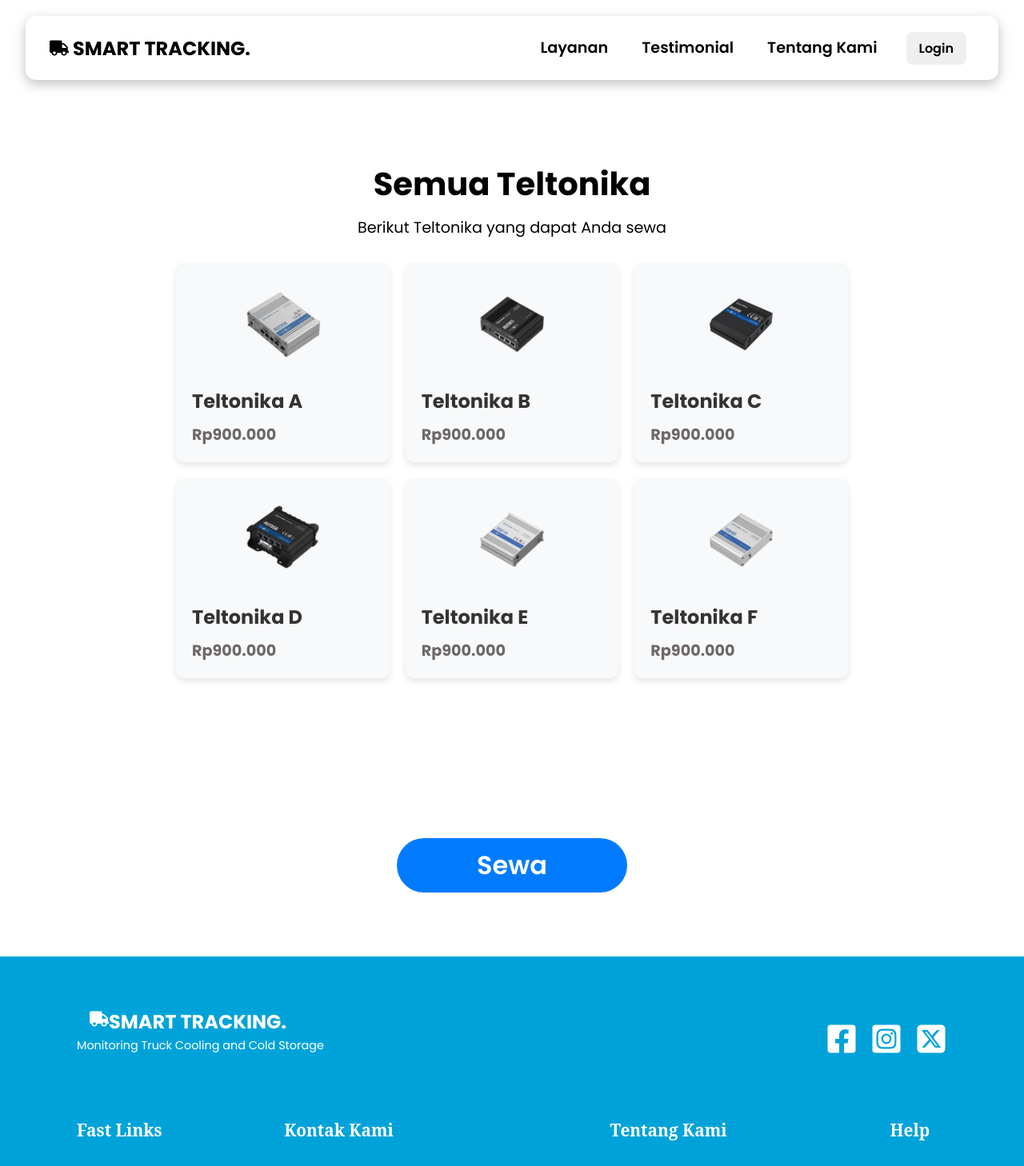
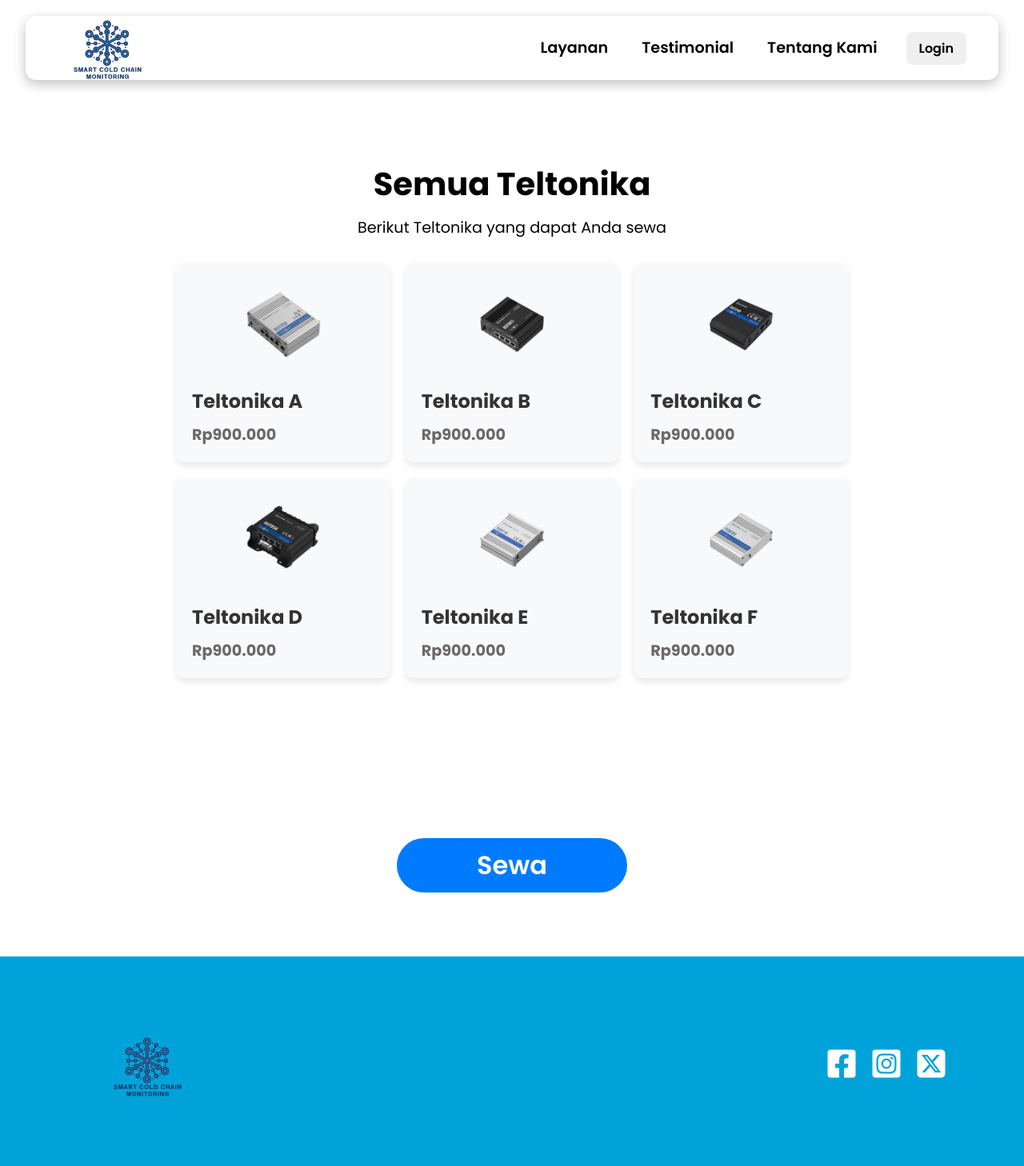
Before and after one commit to nisa0520/module-git, a React (Create React App) app in the folder project-truck-cooling/front-end/: page /teltonika in a window 1280 px wide. Shown: the top 1458 px of the page at 80% size. Built offline with nearby package versions, Linux system fonts and the light colour scheme; a small style sheet from the web is missing.

Commit message:
tambah logo

```diff
--- a/project-truck-cooling/front-end/src/app/views/landing_page/Footer.jsx
+++ b/project-truck-cooling/front-end/src/app/views/landing_page/Footer.jsx
@@ -1,6 +1,7 @@
 import './footer.css';
 import { FaTruck, FaFacebookSquare, FaInstagramSquare } from "react-icons/fa";
 import { FaSquareXTwitter } from "react-icons/fa6";
+import img1 from "../landing_page/icon-es.png"
 
 const Footer = () => {
   return (
@@ -8,10 +9,10 @@
       <div className="top">
         <div>
         <h1 className="footer-logo">
-            <FaTruck />
-            SMART TRACKING.
+        <img
+            src={img1}
+            />
         </h1>
-        <p>Monitoring Truck Cooling and Cold Storage</p>
         </div>
         <div>
           <a href="/" className='logo'>
--- a/project-truck-cooling/front-end/src/app/views/landing_page/Navbar.jsx
+++ b/project-truck-cooling/front-end/src/app/views/landing_page/Navbar.jsx
@@ -4,7 +4,7 @@
 import { FaTruck } from "react-icons/fa";
 import { IoIosCloseCircle } from "react-icons/io";
 import { IoReorderThreeOutline } from "react-icons/io5";
-import img1 from "../landing_page/truk4.png"
+import img1 from "../landing_page/icon-es.png"
 
 class Navbar extends Component{
     state = { clicked: false };
@@ -16,8 +16,10 @@
         return(
             <nav className="NavbarItems">
                 <h1 className="navbar-logo">
-                    <FaTruck />
-                    SMART TRACKING.
+                <img
+                        src={img1}
+                        // alt="Logo"
+                    />
                 </h1>
 
                 <div className="menu-icons" onClick={this.handleClick}>
--- a/project-truck-cooling/front-end/src/app/views/landing_page/footer.css
+++ b/project-truck-cooling/front-end/src/app/views/landing_page/footer.css
@@ -14,8 +14,14 @@
 
 .footer-logo{
   color: #ffff;
-  font-size: 1.5rem;
+  font-size: 1rem;
   margin-left: 1rem;
+}
+
+.footer-logo img {
+  width: 145px;
+  height: 145px;
+  /* margin-right: 3px;  */
 }
 
 .footer-logo:hover{
--- a/project-truck-cooling/front-end/src/app/views/landing_page/navbar.css
+++ b/project-truck-cooling/front-end/src/app/views/landing_page/navbar.css
@@ -18,13 +18,19 @@
 .navbar-logo {
     display: flex;
     align-items: center;
-    font-size: 1.5rem;
+    font-size: 1rem;
     cursor: pointer;
 }
 
-.navbar-logo svg {
-    margin-right: 5px;
+.navbar-logo img {
+    width: 145px;
+    height: 145px;
+    /* margin-right: 3px;  */
 }
+
+/* .navbar-logo svg {
+    margin-right: 1px;
+} */
 
 .nav-menu{
     display: grid;
```
Also changed, not shown: project-truck-cooling/front-end/src/app/views/landing_page/icon-es.png (added).
